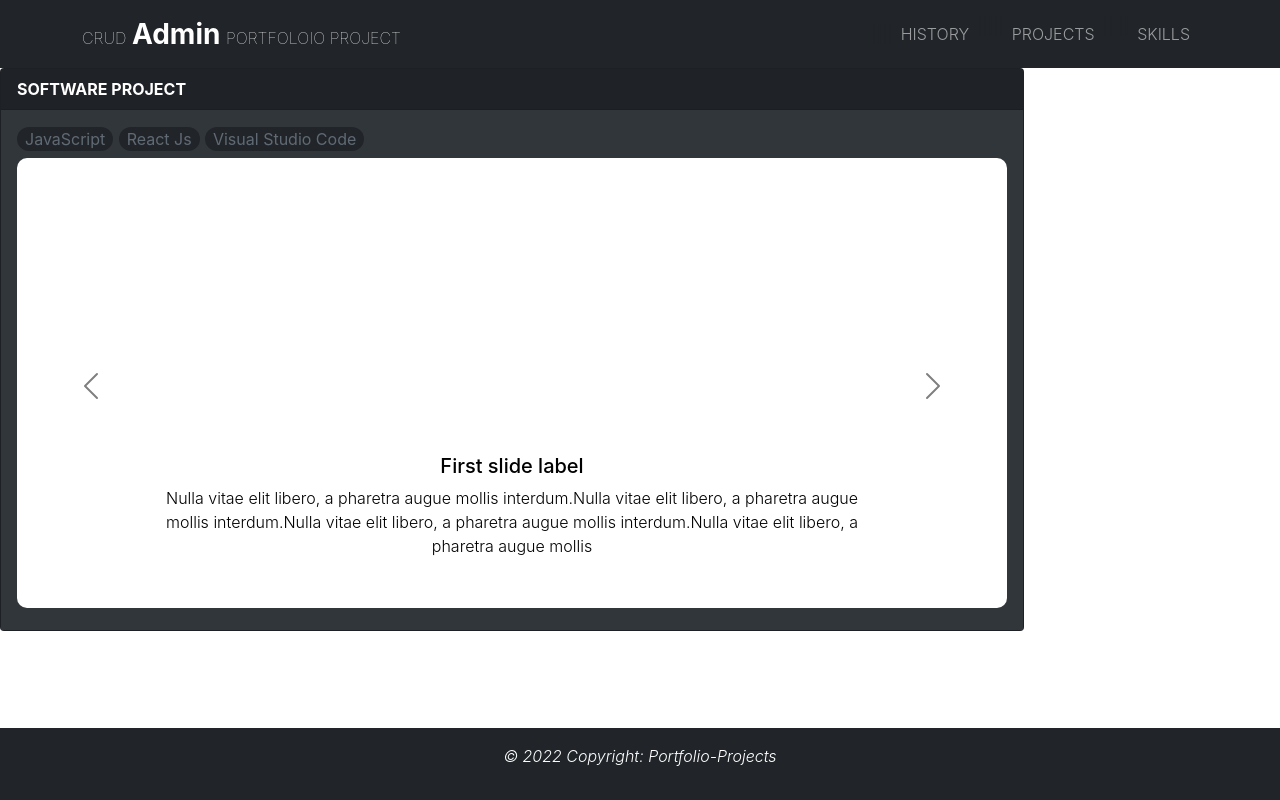
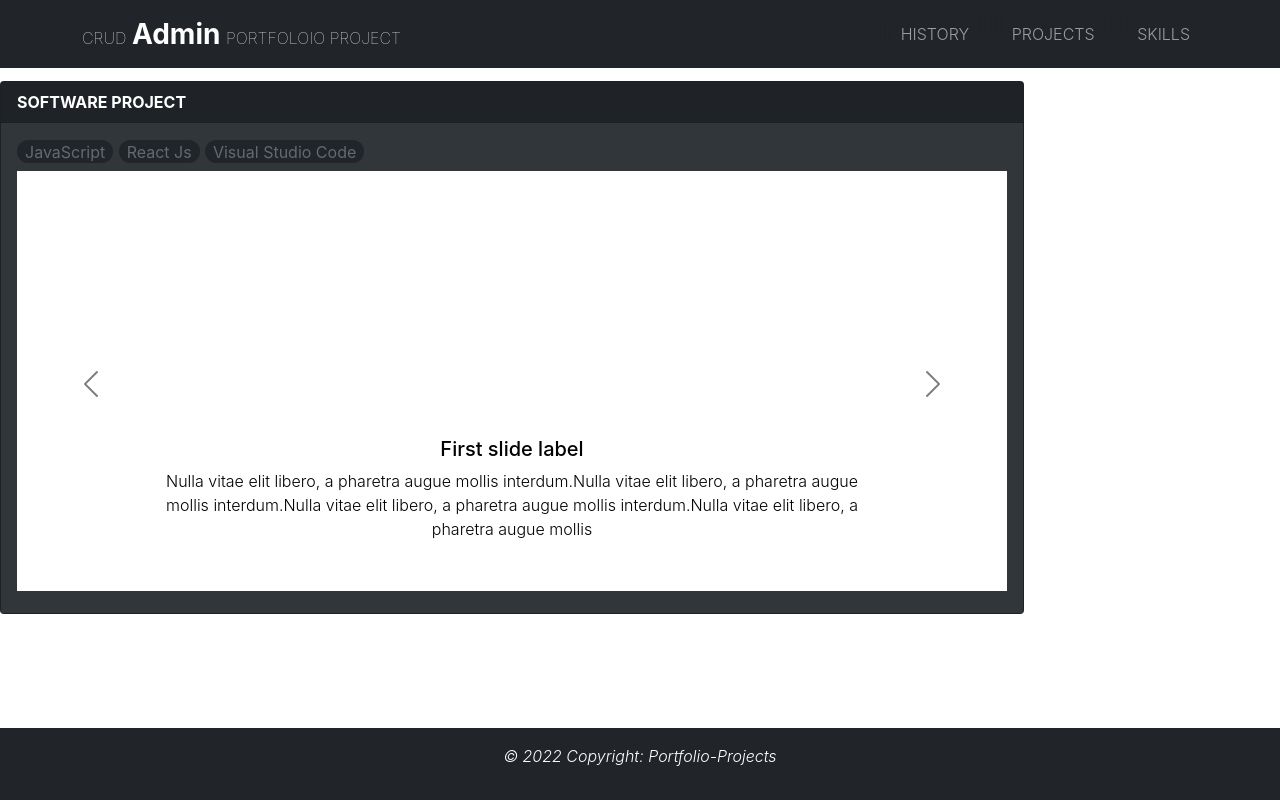
Before and after one commit to CN334WebDev/6210742257, a React (Create React App) app in the folder Final/react_crud/: page / in a window 1280 px wide. Built offline with nearby package versions, Linux system fonts and the light colour scheme; the HTML template or start-up script is replaced by a standard one.

Commit message:
little code

```diff
--- a/Final/react_crud/src/app.css
+++ b/Final/react_crud/src/app.css
@@ -10,32 +10,32 @@
 .rectangle {
   display: inline-block;
   max-width: 100%;
-  width: 1200px;
+  width: 1400px;
   max-height: 100%;
-  height: 450px;
+  height: 420px;
   background: white;
-  border-radius: 10px;
 }
 
 .card-container {
   color: white;
-  position: "absolute";
-  left: "50%";
-  top: "50%";
-  transform: "translate(-50%, -50%)";
+  width: 98%;
+  margin-top: 1%;
+  margin-right: 2%;
 }
 
 .cardbody-container {
   background: #31363b;
+  width: 100%;
+  height: 100%;
 }
 
 .device-container {
   background: #212529;
   color: #606a74;
-  border-radius: 20px;
   padding: 0.1rem;
   padding-inline: 0.5rem;
   font-weight: 400;
+  border-radius: 20px;
 }
 
 #device-icon {
@@ -43,12 +43,15 @@
   margin-bottom: 0.3rem;
   margin-inline: 0.1rem;
 }
+
+.btn {
+  height: 55px;
+  width: 70px;
+}
+
 .action-btn {
-  padding: 2px;
   background: #50585f;
   border-radius: 10px;
+  height: 100%;
+  width: 100%;
 }
-
-.btn {
-  padding-left: 0px;
-}
```
